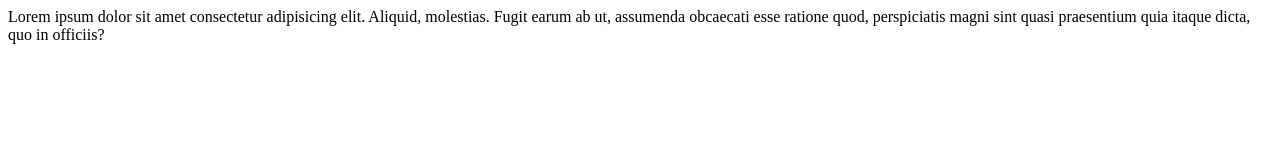
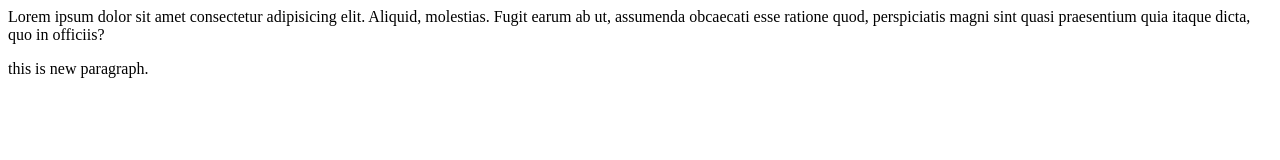
Before and after one commit to Mansisharma65/localRepo, a plain HTML site: page index.html in a window 1280 px wide. Drawn offline with Linux system fonts and the light colour scheme.

Commit message:
add new paragraph

```diff
--- a/index.html
+++ b/index.html
@@ -1 +1,2 @@
 <p>Lorem ipsum dolor sit amet consectetur adipisicing elit. Aliquid, molestias. Fugit earum ab ut, assumenda obcaecati esse ratione quod, perspiciatis magni sint quasi praesentium quia itaque dicta, quo in officiis?</p>
+<p>this is new paragraph.</p>
```
